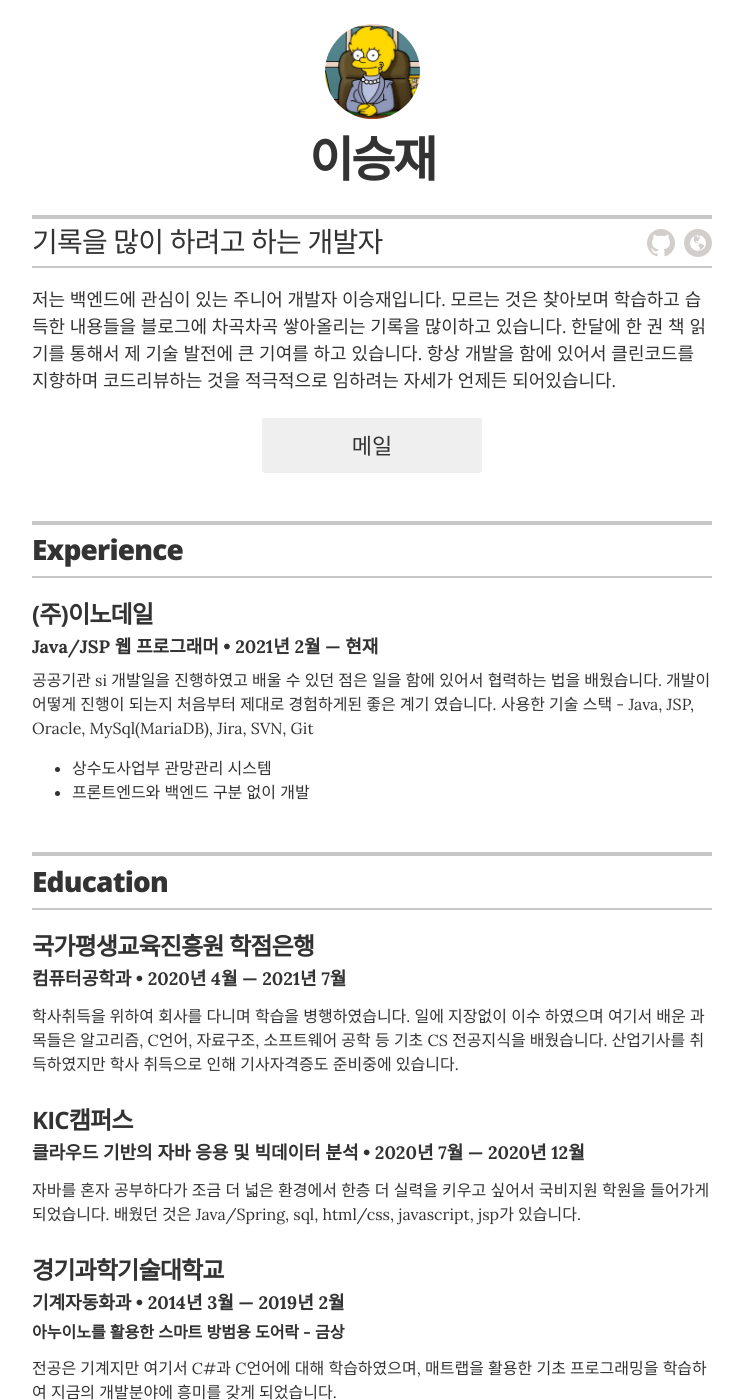
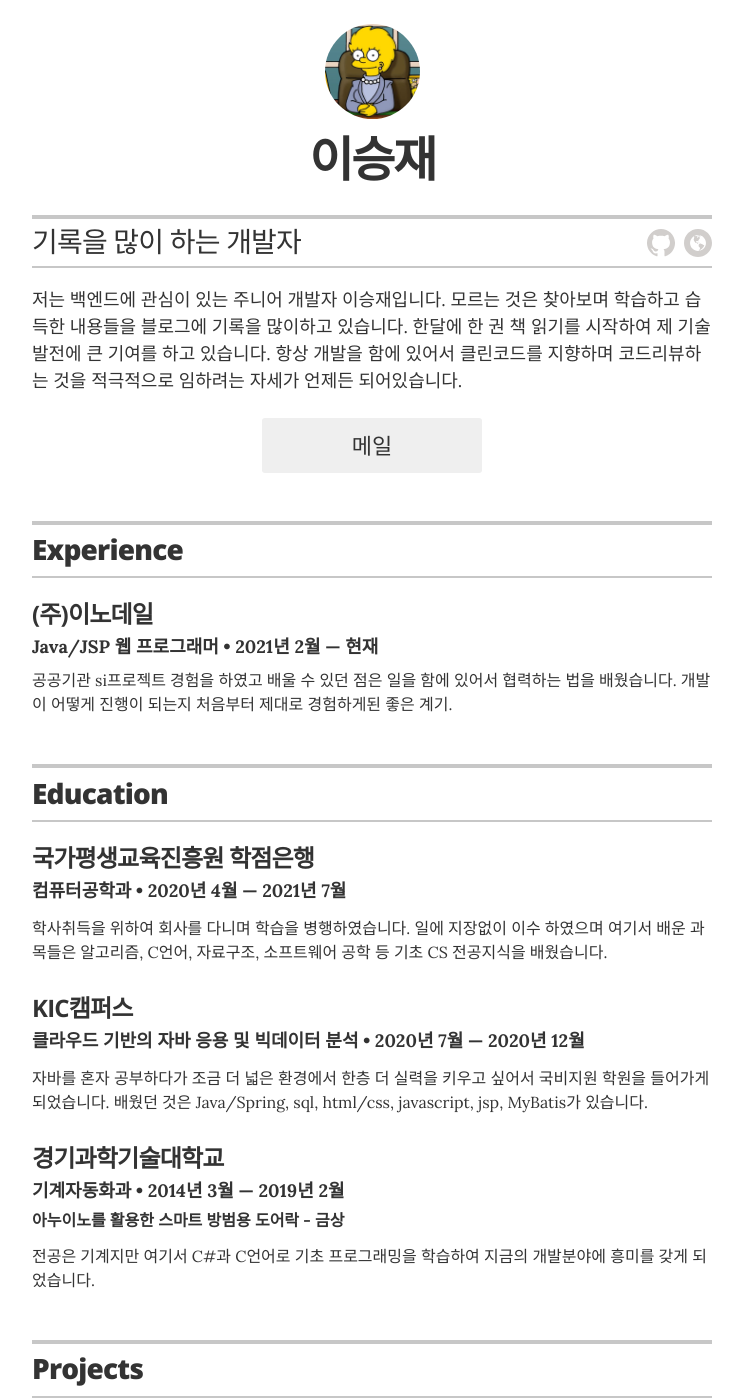
Before and after one commit to lsj8367/lsj8367.github.io, a Jekyll site: the page built from index.html, in a window 1280 px wide and 1400 px high. Shown: the whole window, without its empty margins (268-1011 px from the left). Built offline with Jekyll 4.4.1, drawn with Linux system fonts in a browser that asks for light colours; some of the changed text lies outside the part shown.

Commit message:
교육사항, 기술스택, 프로젝트 수정

```diff
--- a/_config.yml
+++ b/_config.yml
@@ -1,6 +1,6 @@
 # Site settings
 title: "주니어 백엔드 개발자 이승재"
-description: "A resume template for Jekyll and GitHub Pages sites."
+description: "이력서"
 
 # Build settings
 markdown: kramdown
@@ -11,22 +11,22 @@
 # Resume settings
 resume_avatar:                  "true"
 resume_name:                    "이승재"
-resume_title:                   "기록을 많이 하려고 하는 개발자"
+resume_title:                   "기록을 많이 하는 개발자"
 
 # used for the contact button in _layouts/resume.html
 resume_contact_email:           "dyctdy@gmail.com"
 
 # the next two items are used for schema itemprops in _layouts/resume.html
 resume_contact_telephone:       "010-8831-8367"
-resume_contact_address:         "경기도 부천시 작동로50번길 10"
+# resume_contact_address:         "경기도 부천시 작동로50번길 10"
 
-resume_header_contact_info:     "010-8831-8367 • dyctdy@gmail.com" # 경기도 부천시 작동로50번길 10 •
+resume_header_contact_info:     "010-8831-8367 • dyctdy@gmail.com"
 display_header_contact_info:    "false"
 
 resume_header_intro: "<p>저는 백엔드에 관심이 있는 주니어 개발자 이승재입니다.
-                        모르는 것은 찾아보며 학습하고 습득한 내용들을 블로그에 차곡차곡 쌓아올리는
-                        기록을 많이하고 있습니다. 한달에 한 권 책 읽기를 통해서 제 기술 발전에 큰 기여를
-                        하고 있습니다. 항상 개발을 함에 있어서 클린코드를 지향하며 코드리뷰하는 것을 적극적으로 임하려는 자세가 언제든 되어있습니다.
+                        모르는 것은 찾아보며 학습하고 습득한 내용들을 블로그에 기록을 많이하고 있습니다.
+                        한달에 한 권 책 읽기를 시작하여 제 기술 발전에 큰 기여를 하고 있습니다.
+                        항상 개발을 함에 있어서 클린코드를 지향하며 코드리뷰하는 것을 적극적으로 임하려는 자세가 언제든 되어있습니다.
                         </p>"
 
 # use "yes" to display the email contact button,
@@ -44,7 +44,7 @@
 resume_section_recognition:     false # recognition.yml
 resume_section_links:           false # links.yml
 resume_section_associations:    false # association.yml
-# resume_section_interests:       true
+resume_section_interests:       false # interests.yml
 
 # Resume social links
 # uncomment the options you wish to display, and add your own URL
--- a/_data/education.yml
+++ b/_data/education.yml
@@ -4,15 +4,15 @@
   year: 2020년 4월 &mdash; 2021년 7월
   # awards:
     # - award: Summa Cumme Laude graduate
-  summary: 학사취득을 위하여 회사를 다니며 학습을 병행하였습니다. 일에 지장없이 이수 하였으며 여기서 배운 과목들은 알고리즘, C언어, 자료구조, 소프트웨어 공학 등 기초 CS 전공지식을 배웠습니다. 산업기사를 취득하였지만 학사 취득으로 인해 기사자격증도 준비중에 있습니다.
+  summary: 학사취득을 위하여 회사를 다니며 학습을 병행하였습니다. 일에 지장없이 이수 하였으며 여기서 배운 과목들은 알고리즘, C언어, 자료구조, 소프트웨어 공학 등 기초 CS 전공지식을 배웠습니다.
 
 - degree: 클라우드 기반의 자바 응용 및 빅데이터 분석
   uni: KIC캠퍼스
   year: 2020년 7월 &mdash; 2020년 12월
-  summary: 자바를 혼자 공부하다가 조금 더 넓은 환경에서 한층 더 실력을 키우고 싶어서 국비지원 학원을 들어가게 되었습니다. 배웠던 것은 Java/Spring, sql, html/css, javascript, jsp가 있습니다.
+  summary: 자바를 혼자 공부하다가 조금 더 넓은 환경에서 한층 더 실력을 키우고 싶어서 국비지원 학원을 들어가게 되었습니다. 배웠던 것은 Java/Spring, sql, html/css, javascript, jsp, MyBatis가 있습니다.
 
 - degree: 기계자동화과
   uni: 경기과학기술대학교
   year: 2014년 3월 &mdash; 2019년 2월
   award: 아누이노를 활용한 스마트 방범용 도어락 - 금상
-  summary: 전공은 기계지만 여기서 C#과 C언어에 대해 학습하였으며, 매트랩을 활용한 기초 프로그래밍을 학습하여 지금의 개발분야에 흥미를 갖게 되었습니다.
+  summary: 전공은 기계지만 여기서 C#과 C언어로 기초 프로그래밍을 학습하여 지금의 개발분야에 흥미를 갖게 되었습니다.
--- a/_data/experience.yml
+++ b/_data/experience.yml
@@ -3,17 +3,10 @@
 - company: (주)이노데일
   position: Java/JSP 웹 프로그래머
   duration: 2021년 2월 &mdash; 현재 # 연차
-  summary: 공공기관 si 개발일을 진행하였고 배울 수 있던 점은 일을 함에 있어서 협력하는 법을 배웠습니다. 개발이 어떻게 진행이 되는지 처음부터 제대로 경험하게된 좋은 계기 였습니다. 사용한 기술 스택 - Java, JSP, Oracle, MySql(MariaDB), Jira, SVN, Git <ul class="resume-item-list"> <li>상수도사업부 관망관리 시스템</li> <li>프론트엔드와 백엔드 구분 없이 개발</li> </ul>
+  summary: 공공기관 si프로젝트 경험을 하였고 배울 수 있던 점은 일을 함에 있어서 협력하는 법을 배웠습니다. 개발이 어떻게 진행이 되는지 처음부터 제대로 경험하게된 좋은 계기.
 
 # Director of Digital Stratgy
 # - company: KIC캠퍼스
 #   position: 클라우드 기반의 자바 응용 및 빅데이터 분석
 #   duration:  2020년 7월 &mdash; 2020년 12월
 #   summary: 자바 프로그래밍으로 웹에 대한 지식, 클래스와 메소드에 대한 이해, 상속성, 다형성 기본 지식 이해, 서버와 클라이언트에 대한 통신개념, 객체지향 프로그래밍의 개념과 특징, html/css 기본 지식, 자바스크립트에 대한 기초 문법, tomcat과 스프링 프레임워크를 사용한 웹 프로그래밍, 파이썬을 이용하여 데이터 분석 및 시각화, R프로그래밍을 이용한 데이터 분석 및 시각화, Django 프레임워크를 통한 웹 프로그래밍, MariaDB를 이용한 데이터베이스 및 테이블 관리 (CRUD), 웹과 DB연동 프로그래밍, tensorflow 기초 지식에 대하여 학습하였습니다.
-
-
-# # Communications Coordinator
-# - company: Springfield Women & Children's Center
-#   position: Communications Coordinator
-#   duration:   Jun, 2008  &mdash; May, 2010
-#   summary: Led communication efforts across digital and traditional media channels for marketing and public relations, internal communication strategies, and coordinated support programs for the recipients of the center's services.
--- a/_data/projects.yml
+++ b/_data/projects.yml
@@ -2,14 +2,22 @@
 # uncomment the urls if you wish to display them, and add your own URL
 
 # Springfield Community Outreach Group
-- project: 토이 프로젝트
-  role: 기상예보 시스템 - 프론트엔드 비즈니스 로직 구현
+# 사용한 기술 스택 - Java, JSP, Oracle, MySql(MariaDB), Jira, SVN, Git <ul class="resume-item-list"> <li>상수도사업부 관망관리 시스템</li> <li>프론트엔드와 백엔드 구분 없이 개발</li> </ul>
+- project: 인천 상수도 관망관리 시스템
+  role: 수운영관리 고도화 시스템 및 모식도 편집
+  duration: 2021년 6월 &mdash; 현재
+  # url: ""
+  description: 첫 실무 프로젝트 입니다. 보안상의 이유로 내부망에서 SVN을 사용하여 작업했습니다. Jira를 통한 이슈 관리도 진행하였습니다.<br> 사용한 기술스택 - Java1.8, Spring, iBatis, Oracle, MariaDB, Javascript ES5
+
+
+- project: 기상예보 시스템
+  role: 서버단 비즈니스 로직 구현
   duration: 2021년 2월 &mdash; 2021년 3월
   url: "https://github.com/lsj8367/Project"
   description: 입사해서 입사동기 두명과 함께 만든 기상예보 시스템입니다. 저는 mvc비즈니스 로직을 사용하여 db의 자료들을 최종적으로 가공하여 view단으로 데이터를 넘겨주었습니다. <br> 사용한 기술 스택 - Java/JSP, Spring, MariaDB <br>프로젝트 명을 클릭하시면 ppt 및 소스를 보실 수 있습니다.
 
 - project: 네책내책
   role: 구매 메인페이지, 대여 메인페이지, 대여하기 페이지 구현
-  duration: 2020년 10월 &mdash; Present
+  duration: 2020년 10월 &mdash; 2021년 4월
   url: "https://github.com/lsj8367/Project"
   description: 학원에서 진행했던 프로젝트입니다. 중고 책의 순환을 위한 대여, 기증 서비스 그리고 새 책까지 구매할 수 있는 코로나에 대비한 온라인 서점을 계획하게 되었습니다. <br>프로젝트 명을 클릭하시면 ppt 및 소스를 보실 수 있습니다.
--- a/_data/skills.yml
+++ b/_data/skills.yml
@@ -1,6 +1,6 @@
 # Skills
 - skill: Back-End
-  description: Java, Spring, SpringBoot, JPA, Junit5, Maven, Gradle
+  description: Java, Spring, SpringBoot, JPA, MyBatis, IBatis, Junit5, Maven, Gradle
 
 - skill: Front-End
   description: HTML/CSS, Javascript, jQuery
@@ -9,7 +9,7 @@
   description: MariaDB, MySQL, Oracle
 
 - skill: Others
-  description: Git & GitHub, Jira, SVN
+  description: Git & GitHub, Jira, Confluence, SVN, Linux, GCP
 
 - skill: Tools
   description: IntelliJ, Eclipse, Visual Studio Code
--- a/_layouts/resume.html
+++ b/_layouts/resume.html
@@ -201,7 +201,7 @@
       <section class="content-section">
 
         <header class="section-header">
-          <h2>Additional Links</h2>
+          <h2>Links</h2>
         </header>
 
         <div class="resume-item">
```
